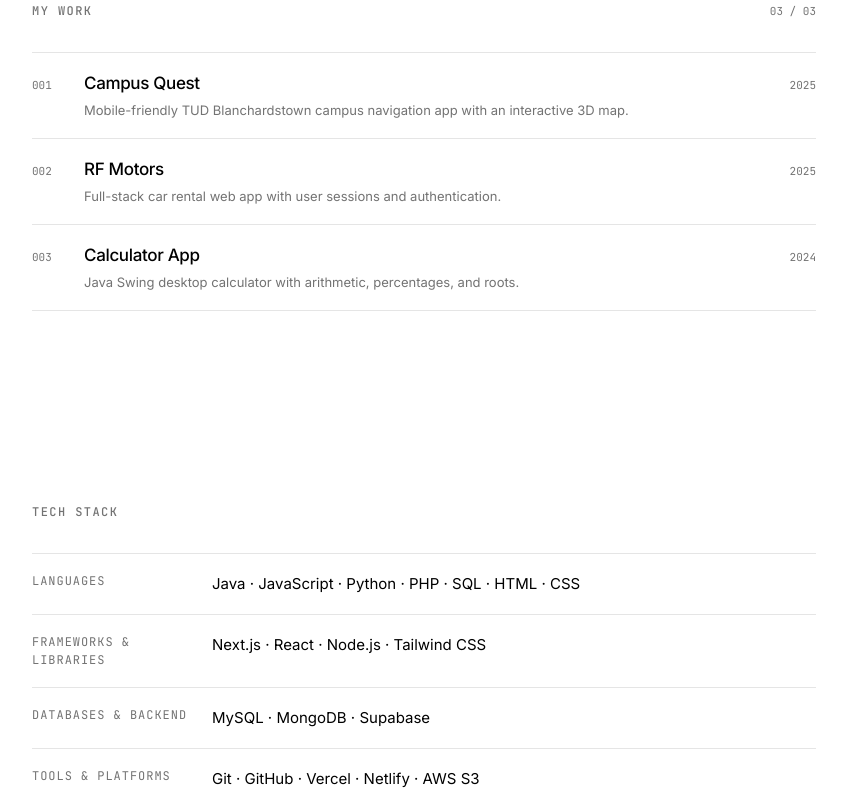
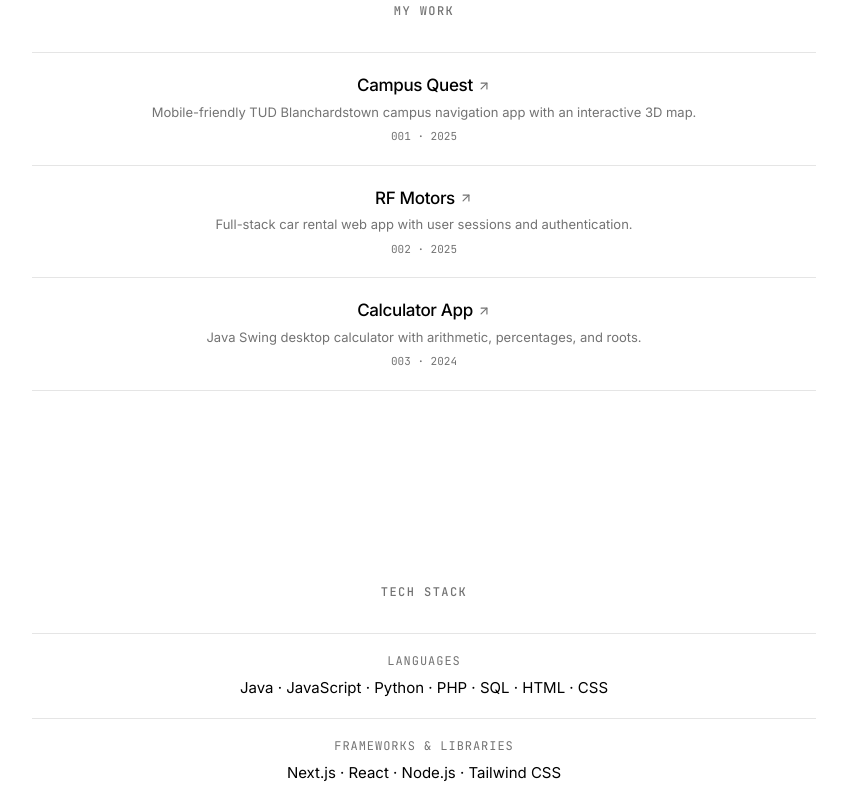
Before and after one commit to chidozieonyejelem/portfolio, a Next.js app: page / in a window 1280 px wide. Shown: the part 1240-2040 px from the top of the page, without its empty margins (216-1063 px from the left). Built offline with nearby package versions, Linux system fonts and the light colour scheme.

Commit message:
Center My Work + Tech Stack sections, add Campus Quest link, reorder Databases & Backend (Supabase, AWS S3, MongoDB, MySQL)

```diff
--- a/components/about-section.js
+++ b/components/about-section.js
@@ -1,3 +1,4 @@
+import { SectionHeader } from "@/components/section-header";
 import { site } from "@/lib/content";
 
 export function AboutSection() {
@@ -6,9 +7,7 @@ export function AboutSection() {
       id="about"
       className="flex flex-col items-center py-[clamp(48px,8vw,96px)] text-center"
     >
-      <h2 className="mb-8 font-mono text-[12px] font-medium uppercase tracking-[0.12em] text-[#737373]">
-        About
-      </h2>
+      <SectionHeader label="About" />
       <p className="max-w-[560px] text-[15px] leading-[1.6] text-[#525252]">{site.longBio}</p>
     </section>
   );
--- a/components/section-header.js
+++ b/components/section-header.js
@@ -1,12 +1,7 @@
-export function SectionHeader({ label, right }) {
+export function SectionHeader({ label }) {
   return (
-    <div className="mb-8 flex items-center justify-between gap-4">
-      <h2 className="font-mono text-[12px] font-medium uppercase tracking-[0.12em] text-[#737373]">
-        {label}
-      </h2>
-      {right ? (
-        <div className="font-mono text-[11px] text-[#737373]">{right}</div>
-      ) : null}
-    </div>
+    <h2 className="mb-8 font-mono text-[12px] font-medium uppercase tracking-[0.12em] text-[#737373]">
+      {label}
+    </h2>
   );
 }
--- a/components/selected-work.js
+++ b/components/selected-work.js
@@ -3,11 +3,13 @@ import { WorkRow } from "@/components/work-row";
 import { selectedWork } from "@/lib/content";
 
 export function SelectedWork() {
-  const total = String(selectedWork.length).padStart(2, "0");
   return (
-    <section id="work" className="py-[clamp(48px,8vw,96px)]">
-      <SectionHeader label="My Work" right={`${total} / ${total}`} />
-      <div className="border-b-[0.5px] border-[#e5e5e5]">
+    <section
+      id="work"
+      className="flex flex-col items-center py-[clamp(48px,8vw,96px)] text-center"
+    >
+      <SectionHeader label="My Work" />
+      <div className="w-full border-b-[0.5px] border-[#e5e5e5]">
         {selectedWork.map((work) => (
           <WorkRow
             key={work.num}
--- a/components/tech-stack.js
+++ b/components/tech-stack.js
@@ -3,18 +3,18 @@ import { techStack } from "@/lib/content";
 
 export function TechStack() {
   return (
-    <section id="stack" className="py-[clamp(48px,8vw,96px)]">
+    <section
+      id="stack"
+      className="flex flex-col items-center py-[clamp(48px,8vw,96px)] text-center"
+    >
       <SectionHeader label="Tech Stack" />
-      <div className="border-t-[0.5px] border-[#e5e5e5]">
+      <div className="w-full border-b-[0.5px] border-[#e5e5e5]">
         {techStack.map((group) => (
-          <div
-            key={group.label}
-            className="grid grid-cols-[160px_1fr] gap-5 border-b-[0.5px] border-[#e5e5e5] py-[18px] max-sm:grid-cols-1 max-sm:gap-1.5"
-          >
+          <div key={group.label} className="border-t-[0.5px] border-[#e5e5e5] py-[18px]">
             <h3 className="font-mono text-[12px] uppercase tracking-[0.08em] text-[#737373]">
               {group.label}
             </h3>
-            <p className="text-[15px] leading-[1.6] text-black">{group.items.join(" · ")}</p>
+            <p className="mt-1.5 text-[15px] leading-[1.6] text-black">{group.items.join(" · ")}</p>
           </div>
         ))}
       </div>
--- a/components/work-row.js
+++ b/components/work-row.js
@@ -1,15 +1,18 @@
-export function WorkRow({ num, title, description, year, href, external = false, meta }) {
+import { ArrowUpRight } from "lucide-react";
+
+export function WorkRow({ num, title, description, year, href, external = false }) {
   const content = (
-    <div className="grid grid-cols-[32px_1fr_80px] items-baseline gap-5 border-t-[0.5px] border-[#e5e5e5] py-[18px] [transition:padding-left_0.25s_ease] group-hover:pl-2">
-      <span className="font-mono text-[11px] text-[#737373]">{num}</span>
-      <div>
-        <h3 className="text-[17px] font-medium tracking-[-0.02em] text-black">{title}</h3>
-        <p className="mt-1 text-[13px] text-[#737373]">{description}</p>
-        {meta ? (
-          <p className="mt-1 font-mono text-[11px] text-[#737373]">{meta}</p>
+    <div className="border-t-[0.5px] border-[#e5e5e5] py-5 [transition:opacity_0.2s_ease] group-hover:opacity-60">
+      <h3 className="flex items-center justify-center gap-1 text-[17px] font-medium tracking-[-0.02em] text-black">
+        {title}
+        {href && external ? (
+          <ArrowUpRight className="h-3.5 w-3.5 text-[#737373]" aria-hidden="true" />
         ) : null}
-      </div>
-      <span className="text-right font-mono text-[11px] text-[#737373]">{year}</span>
+      </h3>
+      <p className="mt-1 text-[13px] text-[#737373]">{description}</p>
+      <p className="mt-1.5 font-mono text-[11px] text-[#737373]">
+        {num} · {year}
+      </p>
     </div>
   );
 
--- a/lib/content.js
+++ b/lib/content.js
@@ -35,7 +35,7 @@ export const selectedWork = [
     description:
       "Mobile-friendly TUD Blanchardstown campus navigation app with an interactive 3D map.",
     year: "2025",
-    href: "", // TODO: add Campus Quest link (no public repo found)
+    href: "https://campusquest-flax.vercel.app/",
     external: true,
   },
   {
@@ -59,6 +59,6 @@ export const selectedWork = [
 export const techStack = [
   { label: "Languages", items: ["Java", "JavaScript", "Python", "PHP", "SQL", "HTML", "CSS"] },
   { label: "Frameworks & Libraries", items: ["Next.js", "React", "Node.js", "Tailwind CSS"] },
-  { label: "Databases & Backend", items: ["MySQL", "MongoDB", "Supabase"] },
-  { label: "Tools & Platforms", items: ["Git", "GitHub", "Vercel", "Netlify", "AWS S3"] },
+  { label: "Databases & Backend", items: ["Supabase", "AWS S3", "MongoDB", "MySQL"] },
+  { label: "Tools & Platforms", items: ["Git", "GitHub", "Vercel", "Netlify"] },
 ];
```
